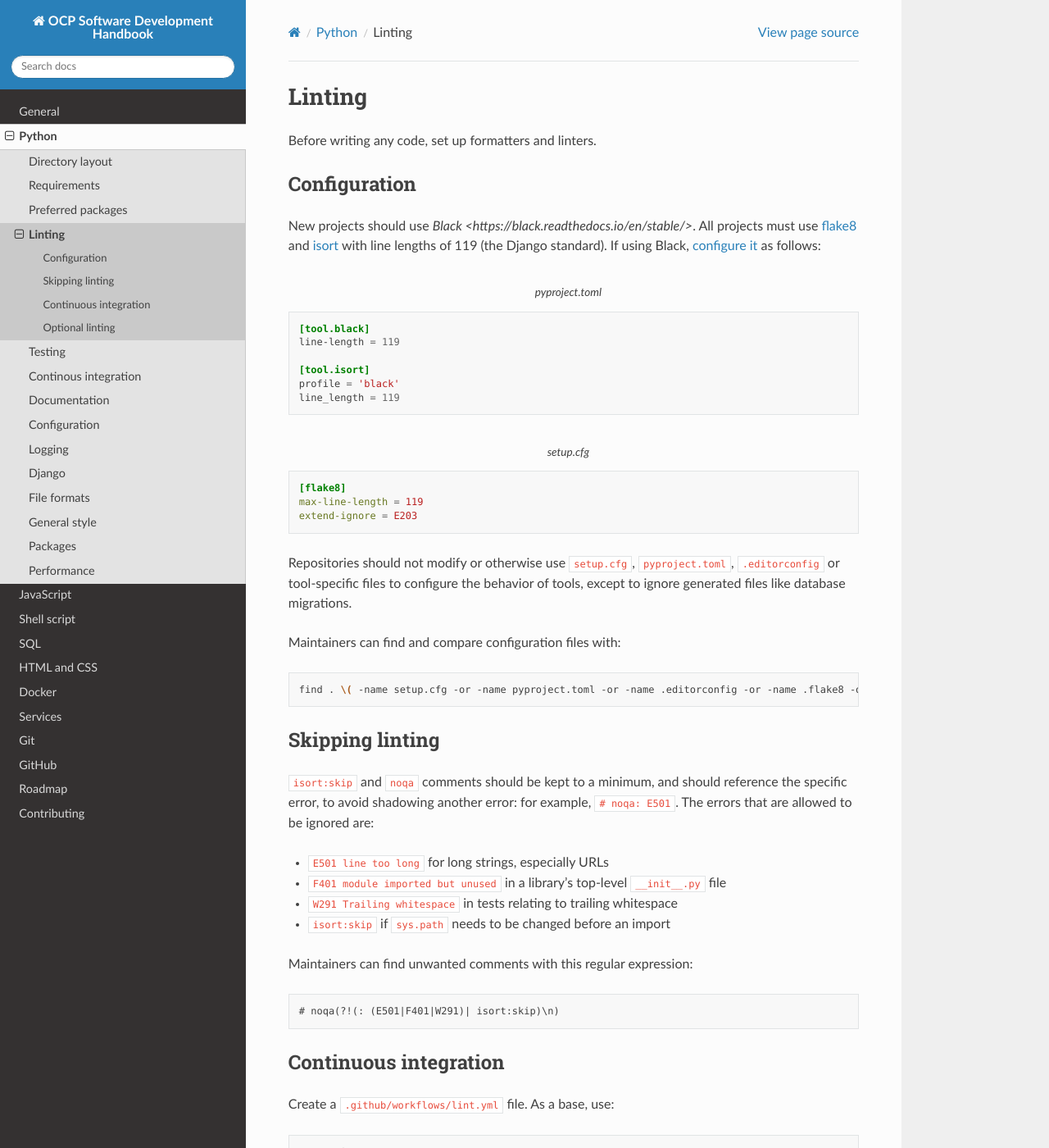
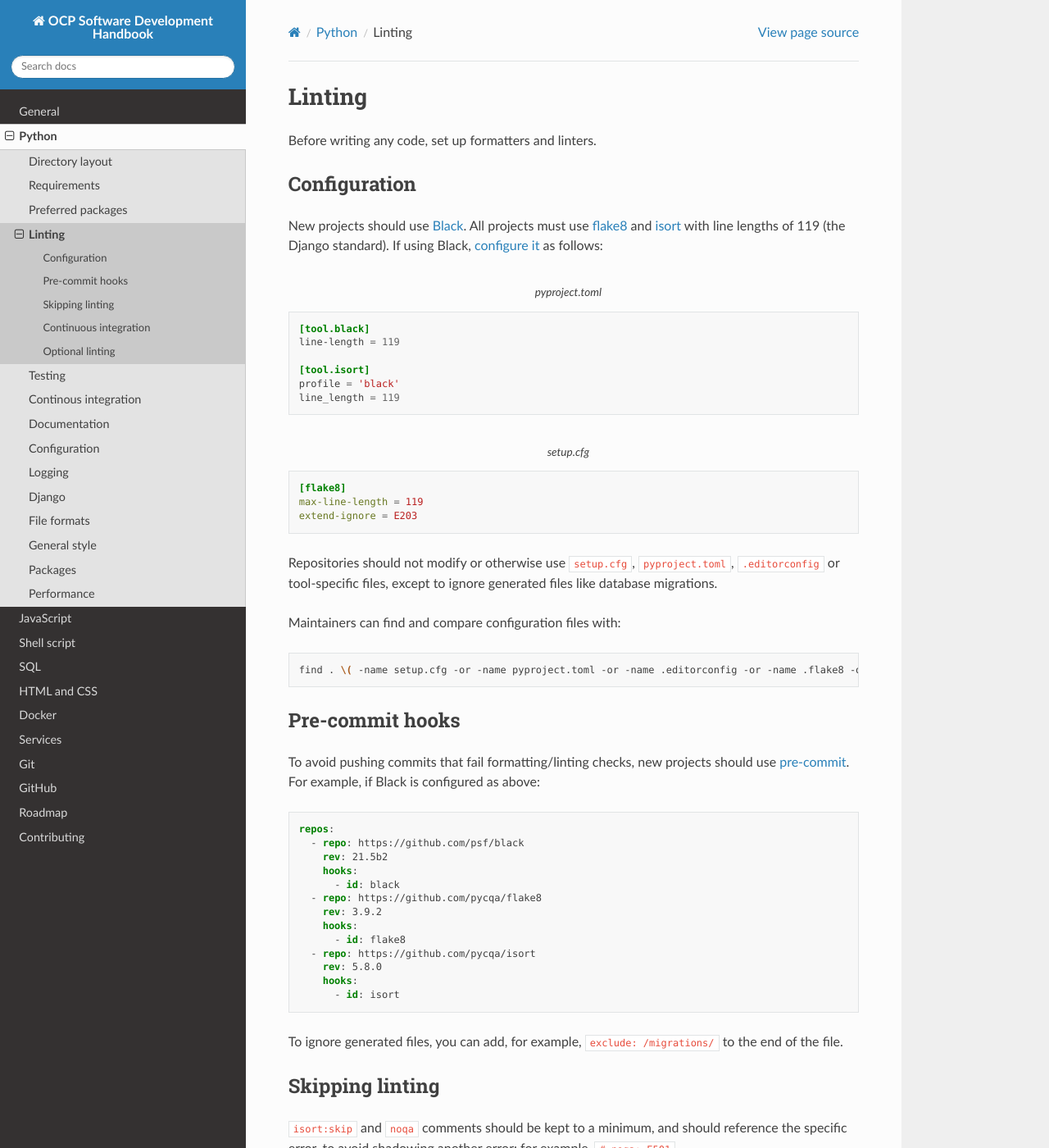
Before and after one commit to open-contracting/software-development-handbook, a Sphinx documentation site: the page built from docs/python/linting.rst, in a window 1280 px wide and 1400 px high. Shown: the whole window at 82% size. Built offline with Sphinx 7.4.7 and the Read the Docs theme 2.0.0, drawn with Linux system fonts in a browser that asks for light colours; some of the changed text lies outside the part shown.

Commit message:
python/linting: Add pre-commit section

```diff
--- a/docs/python/linting.rst
+++ b/docs/python/linting.rst
@@ -6,7 +6,7 @@ Before writing any code, set up formatters and linters.
 Configuration
 -------------
 
-New projects should use `Black <https://black.readthedocs.io/en/stable/>`. All projects must use `flake8 <https://flake8.pycqa.org/en/latest/>`__ and `isort <https://pycqa.github.io/isort/>`__ with line lengths of 119 (the Django standard). If using Black, `configure it <https://black.readthedocs.io/en/stable/guides/using_black_with_other_tools.html>`__ as follows:
+New projects should use `Black <https://black.readthedocs.io/en/stable/>`__. All projects must use `flake8 <https://flake8.pycqa.org/en/latest/>`__ and `isort <https://pycqa.github.io/isort/>`__ with line lengths of 119 (the Django standard). If using Black, `configure it <https://black.readthedocs.io/en/stable/guides/using_black_with_other_tools.html>`__ as follows:
 
 .. code-block:: toml
    :caption: pyproject.toml
@@ -25,7 +25,7 @@ New projects should use `Black <https://black.readthedocs.io/en/stable/>`. All p
    max-line-length = 119
    extend-ignore = E203
 
-Repositories should not modify or otherwise use ``setup.cfg``, ``pyproject.toml``, ``.editorconfig`` or tool-specific files to configure the behavior of tools, except to ignore generated files like database migrations.
+Repositories should not modify or otherwise use ``setup.cfg``, ``pyproject.toml``, ``.editorconfig`` or tool-specific files, except to ignore generated files like database migrations.
 
 Maintainers can find and compare configuration files with:
 
@@ -40,10 +40,35 @@ Maintainers can find and compare configuration files with:
    ed723d5329bb74ab24e978c6b0ba6d2095e8fa1e setup.cfg as above
    29418dd6acf27bb182036cf072790cb640f34c9c pytest.ini with doctests
 
+Pre-commit hooks
+----------------
+
+To avoid pushing commits that fail formatting/linting checks, new projects should use `pre-commit <https://pre-commit.com>`__. For example, if Black is configured as above:
+
+.. code-block:: yaml
+
+   repos:
+     - repo: https://github.com/psf/black
+       rev: 21.5b2
+       hooks:
+         - id: black
+     - repo: https://github.com/pycqa/flake8
+       rev: 3.9.2
+       hooks:
+         - id: flake8
+     - repo: https://github.com/pycqa/isort
+       rev: 5.8.0
+       hooks:
+         - id: isort
+
+To ignore generated files, you can add, for example, ``exclude: /migrations/`` to the end of the file.
+
 Skipping linting
 ----------------
 
-``isort:skip`` and ``noqa`` comments should be kept to a minimum, and should reference the specific error, to avoid shadowing another error: for example, ``# noqa: E501``. The errors that are allowed to be ignored are:
+``isort:skip`` and ``noqa`` comments should be kept to a minimum, and should reference the specific error, to avoid shadowing another error: for example, ``# noqa: E501``.
+
+The errors that are allowed to be ignored are:
 
 -  ``E501 line too long`` for long strings, especially URLs
 -  ``F401 module imported but unused`` in a library's top-level ``__init__.py`` file
@@ -98,7 +123,7 @@ If the project is a :doc:`package<packages>`, add:
          - run: pip install --upgrade check-manifest setuptools
          - run: check-manifest
 
-Finally, add any project-specific linting, like in `notebooks-ocds <https://github.com/open-contracting/notebooks-ocds/blob/f9f42cac48f91564eba0da3c2a79ebdf7c3c43ad/.github/workflows/lint.yml#L22-L24>`__
+Finally, add any project-specific linting, like in `notebooks-ocds <https://github.com/open-contracting/notebooks-ocds/blob/f9f42cac48f91564eba0da3c2a79ebdf7c3c43ad/.github/workflows/lint.yml#L22-L24>`__.
 
 Maintainers can find and compare ``lint.yml`` files with:
 
```
Also changed, not shown: other parts of docs/python/linting.rst (+2 -2 lines).
